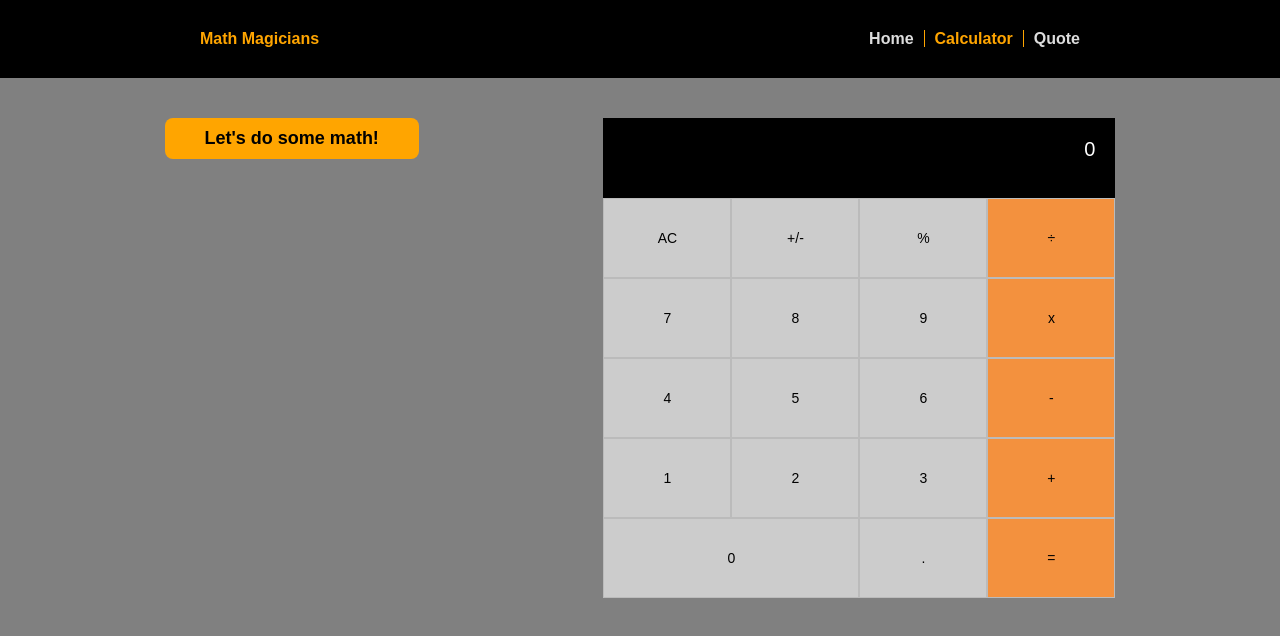
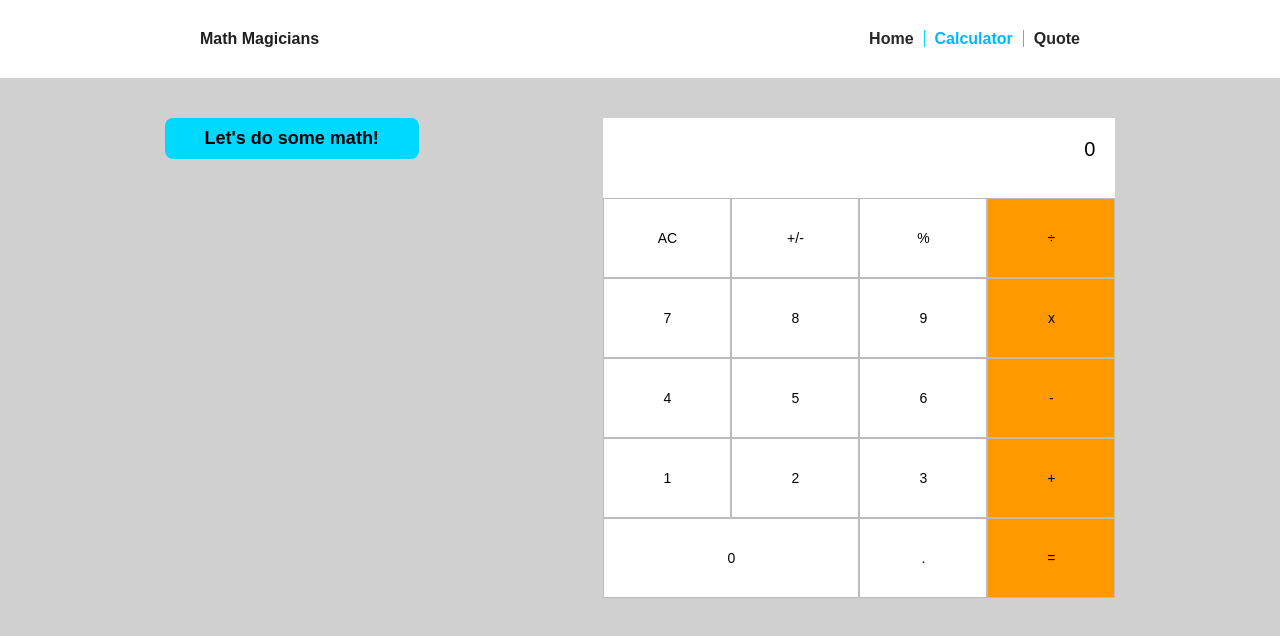
Before and after one commit to mukhammadrizooff/Math-Magicians, a React (Create React App) app: page /Calculator in a window 1280 px wide. Shown: the top 636 px of the page. Built offline with nearby package versions, Linux system fonts and the light colour scheme.

Commit message:
Final change

```diff
--- a/public/index.html
+++ b/public/index.html
@@ -14,6 +14,6 @@
     <title>Calculator App</title>
   </head>
   <body>
-    <div id="root"></div>
+    <div class="root" id="root"></div>
   </body>
 </html>
--- a/src/App.css
+++ b/src/App.css
@@ -1,5 +1,5 @@
 .work-place {
-  background-color: grey;
+  background-color: rgb(209, 208, 208);
   width: 100%;
   height: 100%;
   display: flex;
--- a/src/components/home.css
+++ b/src/components/home.css
@@ -11,7 +11,8 @@
 .container-home h1 {
   font-size: 1.8rem;
   font-weight: bold;
-  background-color: orange;
+  color: rgb(0, 0, 0);
+  background-color: rgb(0, 217, 255);
   border-radius: 8px;
   padding: 1rem 4rem;
   margin-bottom: 2rem;
@@ -21,7 +22,8 @@
   width: 80%;
   font-size: 1.8rem;
   font-weight: bold;
-  border: 2px solid orange;
+  background-color: rgb(240, 248, 255);
+  border: 2px solid rgb(0, 217, 255);
   border-radius: 8px;
   padding: 1rem 4rem;
   margin-bottom: 2rem;
--- a/src/components/home.js
+++ b/src/components/home.js
@@ -1,12 +1,11 @@
 import './home.css';
 
 function Home() {
-  const par = 'Lorem ipsum dolor sit amet, consectetur adipiscing elit, sed do eiusmod tempor incididunt ut labore et dolore magna aliqua. Ut enim ad minim veniam, quis nostrud exercitation ullamco laboris nisi ut aliquip ex ea commodo consequat. Duis aute irure dolor in reprehenderit in voluptate velit esse cillum dolore eu fugiat nulla pariatur. Excepteur sint occaecat cupidatat non proident, sunt in culpa qui officia deserunt mollit anim id est laborum.';
+  const par = 'Lorem ipsum dolor sit amet, consectetur adipiscing elit, sed do eiusmod tempor incididunt ut labore et dolore magna aliqua. Ut enim ad minim veniam, quis nostrud exercitation ullamco laboris nisi ut aliquip ex ea commodo consequat. Duis labore et dolore magna aliqua. Ut enim ad minim veniam, quis nostrud exercitation ullamco laboris nisi ut aliquip ex ea commodo labore et dolore magna aliqua. Ut enim ad minim veniam, quis nostrud exercitation ullamco laboris nisi ut aliquip ex ea commodo labore et dolore magna aliqua. Ut enim ad minim veniam, quis nostrud exercitation ullamco laboris nisi ut aliquip ex ea commodo labore et dolore magna aliqua. Ut enim ad minim veniam, quis nostrud exercitation ullamco laboris nisi ut aliquip ex ea commodo aute irure dolor in reprehenderit in voluptate velit esse cillum dolore eu fugiat nulla pariatur.Excepteur sint occaecat cupidatat non proident, sunt in culpa qui officia deserunt mollit anim id est laborum.';
 
   return (
     <section className="container-home">
       <h1>Welcome to our Page!</h1>
-      <p>{par}</p>
       <p>{par}</p>
     </section>
   );
--- a/src/components/navbar.css
+++ b/src/components/navbar.css
@@ -1,6 +1,7 @@
 nav {
   padding: 3rem;
-  background-color: black;
+  color: black;
+  background-color: rgb(255, 255, 255);
   display: flex;
   justify-content: space-between;
   align-items: center;
@@ -19,26 +20,26 @@ ul {
 
 ul li a {
   text-decoration: none;
-  color: #ddd;
+  color: rgb(39, 39, 39);
   outline: none;
 }
 
 ul li:not(:first-child)::before {
   content: "";
-  border-left: 1px solid orange;
+  border-left: 1px solid rgb(0, 217, 255);
   padding: 0 0 0 1rem;
   margin-left: 1rem;
 }
 
 .nav-logo {
   text-decoration: none;
-  color: orange !important;
+  color: rgb(32, 30, 30) !important;
   text-align: center;
   display: flex;
 }
 
 .active {
-  color: orange;
+  color: rgb(0, 183, 255);
 }
 
 /* media queries */
--- a/src/components/quote.css
+++ b/src/components/quote.css
@@ -5,7 +5,7 @@
   align-items: center;
   font-size: 1.8rem;
   margin-top: 4rem;
-  background-color: orange;
+  background-color: rgb(0, 217, 255);
   padding: 2rem;
   border-radius: 8px;
 }
--- a/src/components/quote.js
+++ b/src/components/quote.js
@@ -1,8 +1,8 @@
 import './quote.css';
 
 const Quote = () => {
-  const quoteText = 'Mathematics is not about numbers equations, computations, or algorithms. It is about undersatanding.';
-  const authorQuote = '-William paul Thurston';
+  const quoteText = '“Live as if you were to die tomorrow. Learn as if you were to live forever.”';
+  const authorQuote = '– Mahatma Gandhi';
 
   return (
     <div className="container-quote">
--- a/src/components/simpleCalculator.css
+++ b/src/components/simpleCalculator.css
@@ -9,7 +9,7 @@
 .main-container p {
   font-size: 1.8rem;
   font-weight: bold;
-  background-color: orange;
+  background-color: rgb(0, 217, 255);
   border-radius: 8px;
   padding: 1rem 4rem;
 }
@@ -17,7 +17,7 @@
 .box-container {
   width: 90vw;
   height: 60vh;
-  background-color: black;
+  background-color: white;
   display: grid;
   grid-template-columns: repeat(4, 1fr);
   grid-template-rows: repeat(6, 1fr);
@@ -26,7 +26,7 @@
 
 .screen {
   grid-column: 1 / span 4;
-  color: white;
+  color: black;
   padding: 2rem;
   display: flex;
   justify-content: flex-end;
@@ -37,7 +37,7 @@
   all: unset;
   display: grid;
   place-content: center;
-  background-color: #ccc;
+  background-color: white;
   border: 1px solid #bbb;
   cursor: pointer;
   font-size: 1.4rem;
@@ -53,7 +53,7 @@
 }
 
 .hover-btn {
-  background-color: #f3913e;
+  background-color: #ff9900;
 }
 
 .hover-btn:hover {
@@ -68,9 +68,7 @@
   grid-column: 1 / span 2;
 }
 
-/* media queries */
-
-/* Medium Devices, Desktops */
+/* Mobile version */
 
 @media (min-width: 992px) {
   .main-container {
--- a/src/index.css
+++ b/src/index.css
@@ -15,7 +15,7 @@ html {
 body {
   display: flex;
   flex-direction: column;
-  background-color: grey;
+  background-color: rgb(209, 208, 208);
 }
 
 .root {
```
